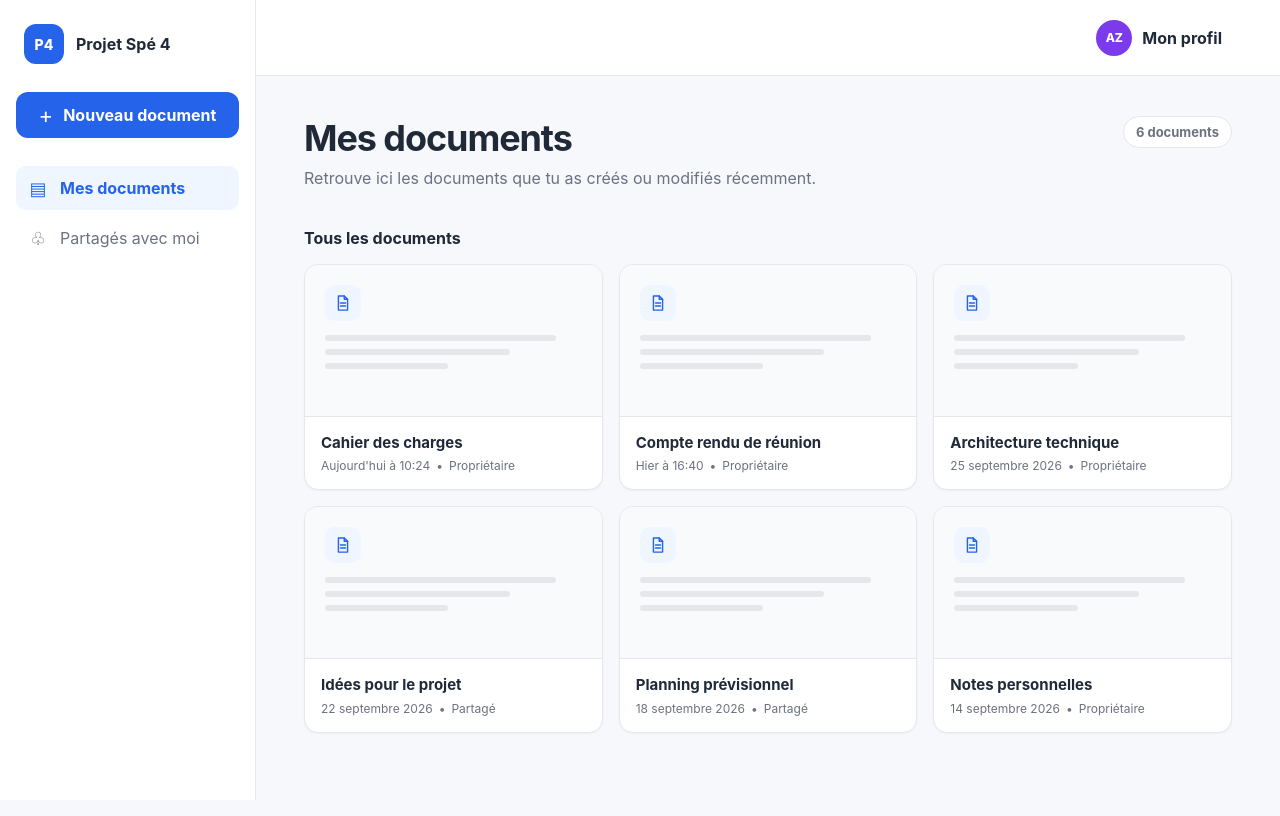
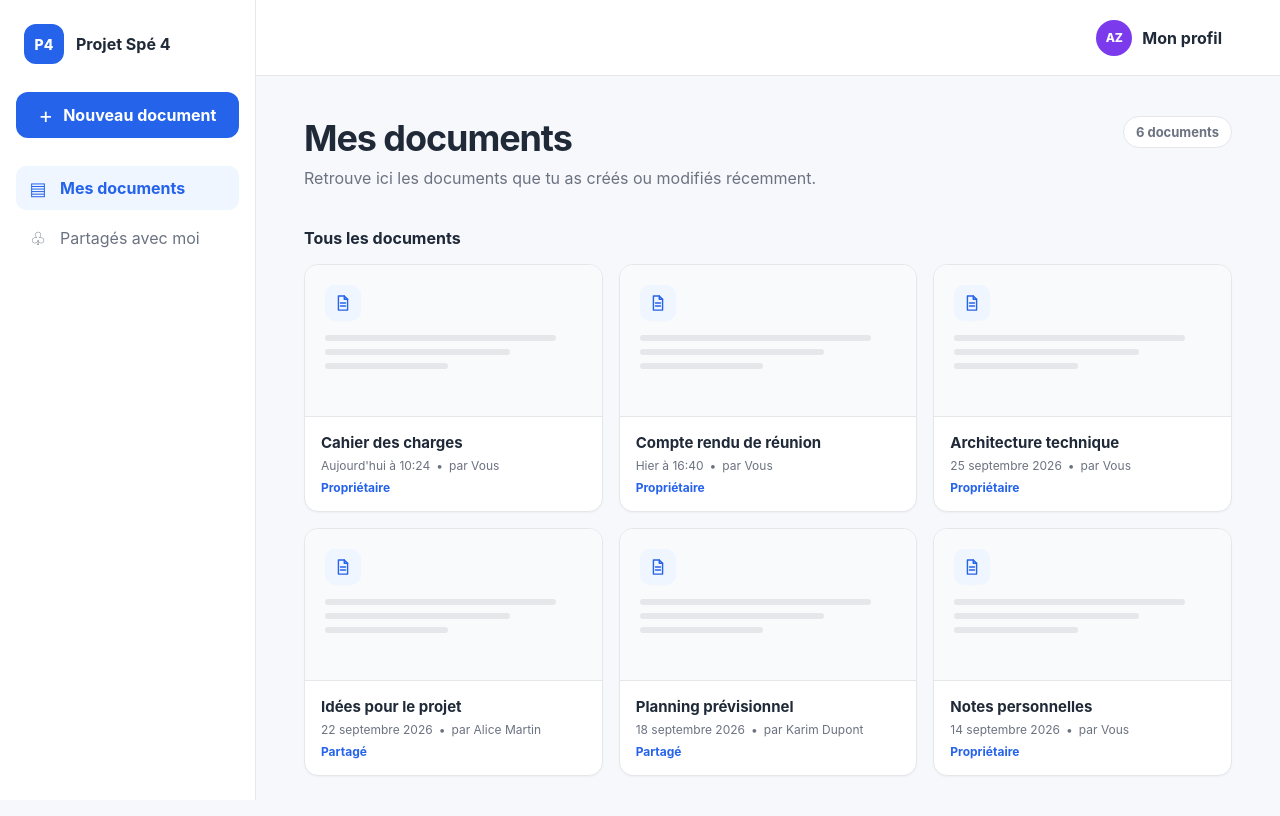
Before and after one commit to Skizzz81/projet-spe-4-lc, a React (Vite) app in the folder frontend/: page / in a window 1280 px wide. Built offline with nearby package versions, Linux system fonts and the light colour scheme.

Commit message:
feat(frontend): afficher les informations de dernière modification

```diff
--- a/frontend/src/App.jsx
+++ b/frontend/src/App.jsx
@@ -17,6 +17,7 @@ export function App() {
       title,
       content: '',
       updatedAt: "À l'instant",
+      lastModifiedBy: 'Vous',
       access: 'Propriétaire',
     };
 
@@ -27,7 +28,14 @@ export function App() {
   function updateDocumentContent(documentId, content) {
     setDocuments((currentDocuments) =>
       currentDocuments.map((document) =>
-        document.id === documentId ? { ...document, content } : document,
+        document.id === documentId
+          ? {
+              ...document,
+              content,
+              updatedAt: "À l'instant",
+              lastModifiedBy: 'Vous',
+            }
+          : document,
       ),
     );
   }
--- a/frontend/src/components/documents/DocumentCard.jsx
+++ b/frontend/src/components/documents/DocumentCard.jsx
@@ -24,11 +24,15 @@ export function DocumentCard({ document }) {
 
       <span className="document-information">
         <span className="document-title">{document.title}</span>
-        <span className="document-metadata">
+        <span
+          className="document-metadata"
+          title={`Modifié ${document.updatedAt} par ${document.lastModifiedBy}`}
+        >
           <span>{document.updatedAt}</span>
           <span aria-hidden="true">•</span>
-          <span>{document.access}</span>
+          <span>par {document.lastModifiedBy}</span>
         </span>
+        <span className="document-access">{document.access}</span>
       </span>
     </Link>
   );
--- a/frontend/src/mocks/documents.js
+++ b/frontend/src/mocks/documents.js
@@ -3,36 +3,42 @@ export const documents = [
     id: 1,
     title: 'Cahier des charges',
     updatedAt: "Aujourd'hui à 10:24",
+    lastModifiedBy: 'Vous',
     access: 'Propriétaire',
   },
   {
     id: 2,
     title: 'Compte rendu de réunion',
     updatedAt: 'Hier à 16:40',
+    lastModifiedBy: 'Vous',
     access: 'Propriétaire',
   },
   {
     id: 3,
     title: 'Architecture technique',
     updatedAt: '25 septembre 2026',
+    lastModifiedBy: 'Vous',
     access: 'Propriétaire',
   },
   {
     id: 4,
     title: 'Idées pour le projet',
     updatedAt: '22 septembre 2026',
+    lastModifiedBy: 'Alice Martin',
     access: 'Partagé',
   },
   {
     id: 5,
     title: 'Planning prévisionnel',
     updatedAt: '18 septembre 2026',
+    lastModifiedBy: 'Karim Dupont',
     access: 'Partagé',
   },
   {
     id: 6,
     title: 'Notes personnelles',
     updatedAt: '14 septembre 2026',
+    lastModifiedBy: 'Vous',
     access: 'Propriétaire',
   },
 ];
--- a/frontend/src/styles.css
+++ b/frontend/src/styles.css
@@ -366,6 +366,13 @@ button {
   color: var(--color-text-muted);
   font-size: 0.75rem;
   white-space: nowrap;
+}
+
+.document-access {
+  width: fit-content;
+  color: var(--color-primary);
+  font-size: 0.75rem;
+  font-weight: 700;
 }
 
 .document-page {
```
